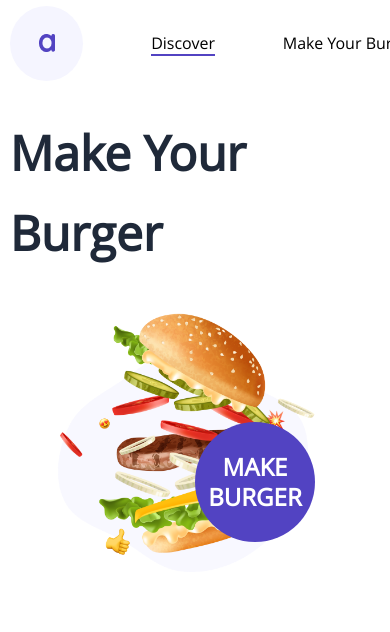
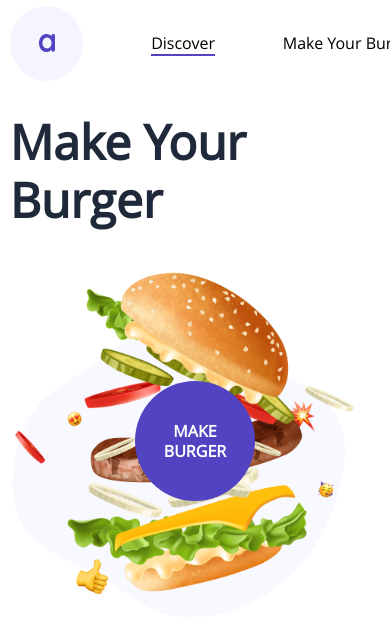
Before and after one commit to topi768/burger_make, a Vue app: page / in a window 390 px wide. Shown: the top 632 px of the page. Built offline with nearby package versions, Linux system fonts and the light colour scheme.

Commit message:
main page ready

```diff
--- a/src/pages/Discover.vue
+++ b/src/pages/Discover.vue
@@ -1,13 +1,16 @@
 <template>
 <div class="container">
-    <div class="flex-container">
+    <div class="content" >
+        <div class="flex-container" >
             <h1 class="title">Make Your Burger</h1>
+            <div class="img__wrapper">
                 <img class="main-img" src="@/assets/img/discover/mainImg.png" alt="">
                 <button class="button" @click="$router.push('/makeBurger')" >
                     <p>make burger</p>
                 </button>
             </div>
-
+        </div>
+    </div>
     <router-view/>
 
 </div>
@@ -18,27 +21,6 @@
 <script>
 
 export default {
-    // beforeCreate: function() {
-    //     document.body.className = 'discover';
-    // },
-      data() {
-        return {
-
-        };
-    },
-    // methods: {
-    //     buttonAnimation() {
-    //         let button = event.target
-    //         // startWidth = button.offsetWidth
-    //         // endWidth= startWidth +
-    //         console.log(startWidth);
-    //     }
-
-    // },
-    computed: {
-
-    }
-
 
 }
 </script>
@@ -46,44 +28,42 @@ export default {
 <style lang="scss" scoped>
 @import "@/assets/variables.scss";
 
+.content {
     .flex-container {
         display: flex;
         justify-content: space-between;
         align-items: center;
         flex-wrap: wrap;
-    .main-img {
-        width: 75%;
-        max-width: 980px;
-        max-height: 930px;
-        z-index: 0;
+        // overflow: hidden;
+        @media(max-width: 992px){
+            flex-direction: column;
         }
         .title {
             display: block;
             width: 1px;
-        font-family: 'OpenSans Bold';
+            font-family: 'OpenSans Regular';
             font-style: normal;
-
             font-size: 4.5rem;
             line-height: 80px;
             color: $black;
             z-index: 1;
-    }
             @media(max-width: 992px){
-        flex-direction: column;
-        .title {
                 width: 100%;
                 font-size: 3rem;
+                line-height: 58px;
             }
-        .main-img{
+        }
+        .img__wrapper {
+            width: 63%;
             position: relative;
-
+            @media(max-width: 992px) {
+                width: 100%;
+                height: 100%;
             }
-
-    }
-    .button {
+            .button{
                 position: absolute;
-        top: 65%;
-        left: 33%;
+                top: 60%;
+                left: -10%;
                 border-radius: 50%;
                 width: 9.375vw;
                 height: 9.375vw;
@@ -95,24 +75,44 @@ export default {
                 background: $primary;
                 border: 0px;
                 cursor: pointer;
+                transition: 0.3s;
                 //text
                 color: $white;
-        font-family: 'OpenSans Bold';
+                font-family: 'OpenSans ExtraBold';
                 font-style: normal;
                 font-weight: 800;
                 font-size: 1.5rem;
                 line-height: 30px;
                 text-transform: uppercase;
-        transition: 0.3s;
                 &:hover {
                     transform: scale(1.5);
+                    @media(max-width: 992px) {
+                        transform: scale(1.5) translate(-25%, -25%);
+                    }
                 }
                 @media(max-width: 992px) {
-            position: absolute;
                     top: 50%;
                     left: 50%;
+                    margin-right: -50%;
+                    transform: translate(-50%, -50%);
+                    font-size: 1rem;
+                    line-height: 20px;
+                }
+            }
+            .main-img {
+                width: 100%;
+                height: 100%;
+            }
         }
     }
 }
 
+
+
+
+.button {
+
+
+    }
+
 </style>
```
Lines whose indentation alone changed are shown as unchanged.
